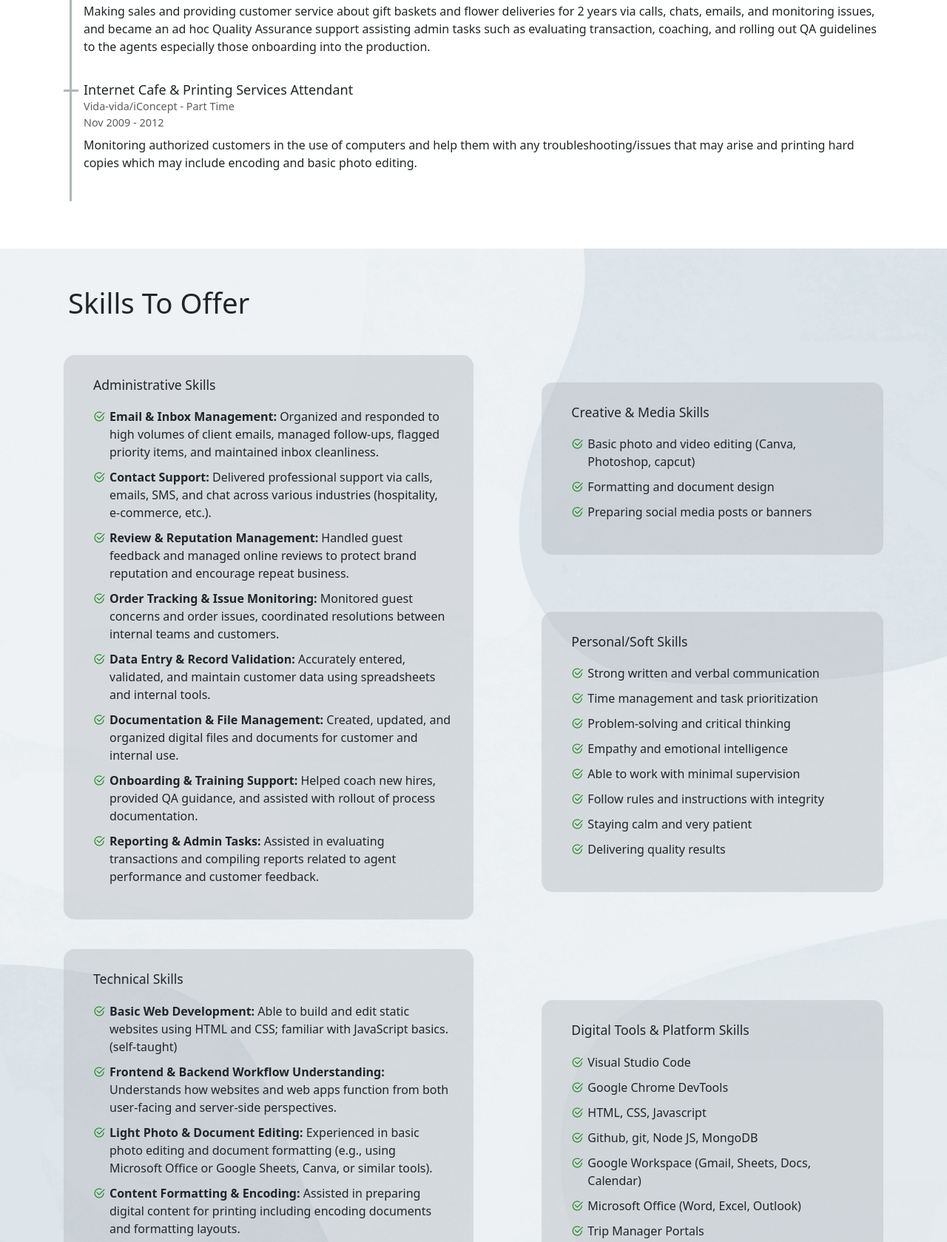
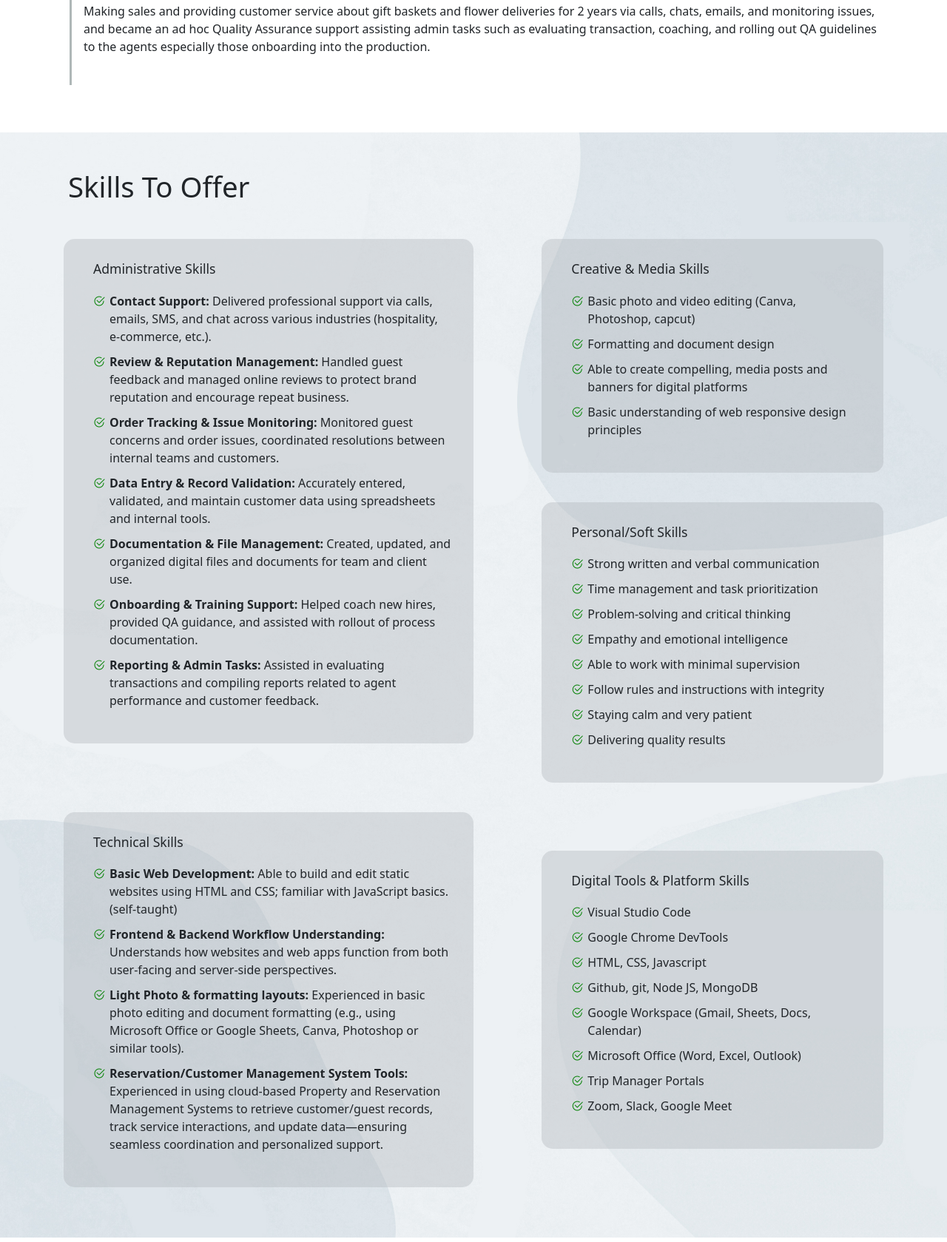
Before and after one commit to worldhail/va-portfolio, a website: page docs/index.html in a window 1280 px wide. Shown: the part 1525-3204 px from the top of the page at 74% size. Drawn offline with nearby package versions, Linux system fonts and the light colour scheme.

Commit message:
Modify some skills listed

```diff
--- a/docs/index.html
+++ b/docs/index.html
@@ -86,14 +86,6 @@
                             Assurance support assisting admin tasks such as evaluating transaction, coaching, and rolling out QA
                             guidelines to the agents especially those onboarding into the production.</p>
                     </div>
-                    <div class="job-container ps-3">
-                        <h6 class="job-title">Internet Cafe & Printing Services Attendant</h6>
-                        <p class="job-background">Vida-vida/iConcept - Part Time</p>
-                        <p class="job-background">Nov 2009 - 2012</p>
-                        <p class="job-brief-description">Monitoring authorized customers in the use of computers and help them with
-                            any troubleshooting/issues that may arise and printing hard copies which may include encoding and basic
-                            photo editing.</p>
-                    </div>
                 </div>
             </section>
             <section class="skills-section pb-5" id="skills">
@@ -104,9 +96,6 @@
                         <div class="skills-container administrative col-md-6">
                             <h6>Administrative Skills</h6>
                             <ul>
-                                <li><i class="bi bi-check2-circle"></i><strong>Email & Inbox Management:</strong> Organized and responded to high volumes of
-                                    client emails, managed follow-ups, flagged priority items, and
-                                    maintained inbox cleanliness.</li>
                                 <li><i class="bi bi-check2-circle"></i><strong>Contact Support:</strong> Delivered professional support via calls, emails, SMS,
                                     and chat across various industries (hospitality, e-commerce, etc.).</li>
                                 <li><i class="bi bi-check2-circle"></i><strong>Review & Reputation Management:</strong> Handled guest feedback and managed
@@ -116,7 +105,7 @@
                                 <li><i class="bi bi-check2-circle"></i><strong>Data Entry & Record Validation:</strong> Accurately entered, validated, and maintain
                                     customer data using spreadsheets and internal tools.</li>
                                 <li><i class="bi bi-check2-circle"></i><strong>Documentation & File Management:</strong> Created, updated, and organized digital files
-                                    and documents for customer and internal use.</li>
+                                    and documents for team and client use.</li>
                                 <li><i class="bi bi-check2-circle"></i><strong>Onboarding & Training Support:</strong> Helped coach new hires, provided QA guidance,
                                     and assisted with rollout of process documentation.</li>
                                 <li><i class="bi bi-check2-circle"></i><strong>Reporting & Admin Tasks:</strong> Assisted in evaluating transactions and compiling
@@ -129,7 +118,8 @@
                                 <ul>
                                     <li><i class="bi bi-check2-circle"></i>Basic photo and video editing (Canva, Photoshop, capcut)</li>
                                     <li><i class="bi bi-check2-circle"></i>Formatting and document design</li>
-                                    <li><i class="bi bi-check2-circle"></i>Preparing social media posts or banners</li>
+                                    <li><i class="bi bi-check2-circle"></i>Able to create compelling, media posts and banners for digital platforms</li>
+                                    <li><i class="bi bi-check2-circle"></i>Basic understanding of web responsive design principles</li>
                                 </ul>
                             </div>
                             <div class="skills-container personal">
@@ -155,12 +145,11 @@
                                     familiar with JavaScript basics. (self-taught)</li>
                                 <li><i class="bi bi-check2-circle"></i><strong>Frontend & Backend Workflow Understanding:</strong> Understands how websites and web apps
                                     function from both user-facing and server-side perspectives.</li>
-                                <li><i class="bi bi-check2-circle"></i><strong>Light Photo & Document Editing:</strong> Experienced in basic photo editing and document
-                                    formatting (e.g., using Microsoft Office or Google Sheets, Canva, or similar tools).</li>
-                                <li><i class="bi bi-check2-circle"></i><strong>Content Formatting & Encoding:</strong> Assisted in preparing digital content for printing including
-                                    encoding documents and formatting layouts.</li>
-                                <li><i class="bi bi-check2-circle"></i><strong>Third-party Platform Handling:</strong> Skilled in managing reservations, user data, and operations manager
-                                    interactions through platforms like Airbnb, Booking.com, Expedia, VRBO, and Marriott’s Homes & Villas.</li>
+                                <li><i class="bi bi-check2-circle"></i><strong>Light Photo & formatting layouts:</strong> Experienced in basic photo editing and document
+                                    formatting (e.g., using Microsoft Office or Google Sheets, Canva, Photoshop or similar tools).</li>
+                                <li><i class="bi bi-check2-circle"></i><strong>Reservation/Customer Management System Tools:</strong> Experienced in using cloud-based Property and
+                                    Reservation Management Systems to retrieve customer/guest records, track service interactions, and update data—ensuring seamless
+                                    coordination and personalized support.</li>
                             </ul>
                         </div>
                         <div class="skills-container digital col-md-5 align-self-center ms-auto">
```
